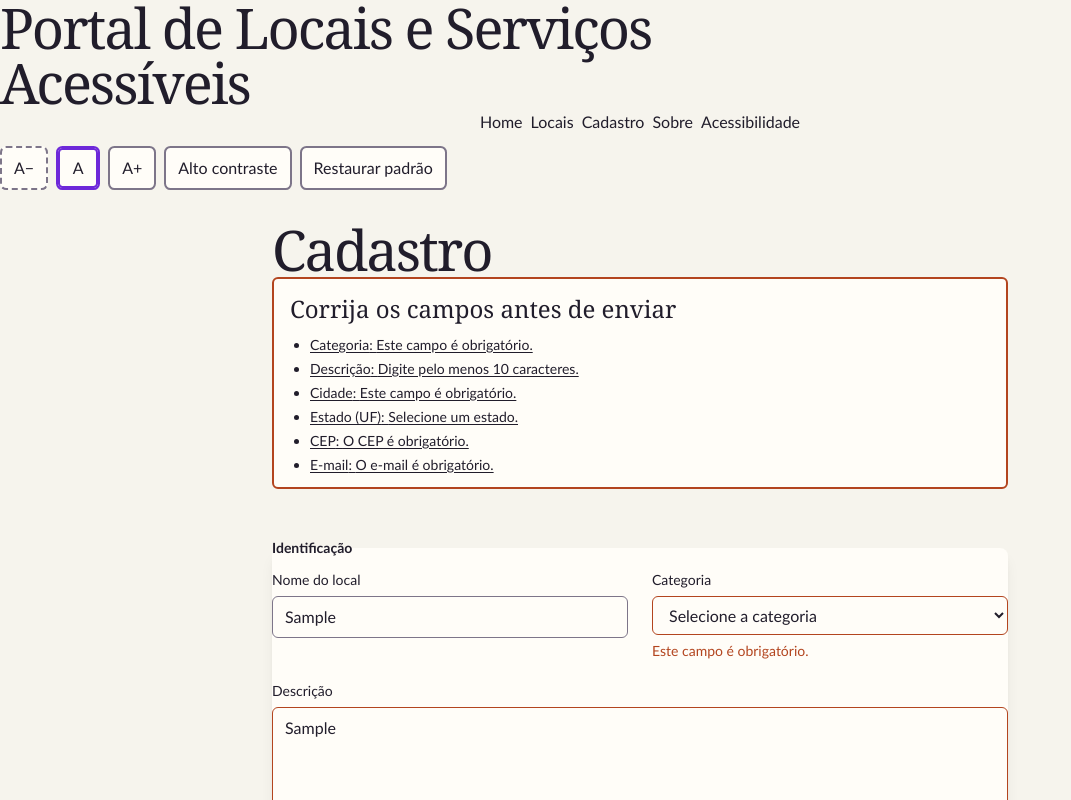
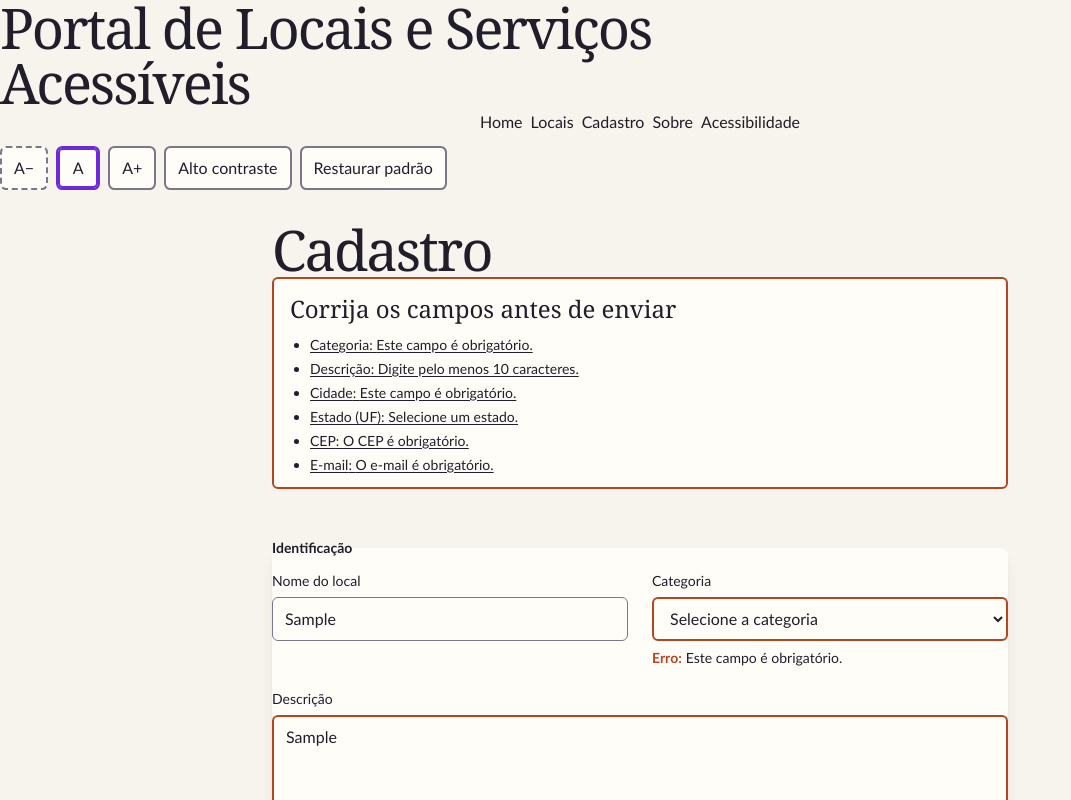
Before and after one commit to 1TDSPJ-26/portal-locais-acessiveis, a React (Vite) app: page /cadastrar in a window 1280 px wide. Both pictures are taken after typing "Sample", "Sample", "Sample", "Sample", "Sample", "Sample" into the empty fields and a click on the button "Cadastrar local". Shown: the top 800 px of the page, without its empty margins (0-1071 px from the left). Built offline with nearby package versions, Linux system fonts and the light colour scheme.

Commit message:
feat: cria padrao acessivel de botoes campos e mensagens

```diff
--- a/src/components/CheckboxField/index.tsx
+++ b/src/components/CheckboxField/index.tsx
@@ -16,7 +16,7 @@ export default function CheckboxField({
   onChange,
 }: CheckboxFieldProps) {
   return (
-    <div className="flex items-center gap-2.5 py-1 md:col-span-2">
+    <div className="campo-checkbox-grupo md:col-span-2">
       <input
         id={id}
         name={name}
@@ -25,9 +25,9 @@ export default function CheckboxField({
         onChange={(event: ChangeEvent<HTMLInputElement>) =>
           onChange(event.target.name, event.target.checked)
         }
-        className="h-4 w-4 shrink-0 accent-(--accent)"
+        className="campo-checkbox"
       />
-      <label htmlFor={id} className="text-sm text-(--ink)">
+      <label htmlFor={id} className="campo-checkbox-label">
         {label}
       </label>
     </div>
--- /dev/null
+++ b/src/components/Mensagem/index.tsx
@@ -0,0 +1,56 @@
+import { Children, Fragment, isValidElement } from "react";
+import type { ComponentPropsWithRef, ReactNode } from "react";
+
+export type TipoMensagem = "erro" | "sucesso" | "aviso";
+
+interface MensagemProps extends Omit<ComponentPropsWithRef<"div">, "children" | "role" | "aria-live"> {
+  tipo: TipoMensagem;
+  children?: ReactNode;
+  variante?: "painel" | "campo";
+  /** Desative em descrições de campo ou dentro de outra região viva. */
+  anunciar?: boolean;
+}
+
+const ROTULOS: Record<TipoMensagem, string> = {
+  erro: "Erro",
+  sucesso: "Sucesso",
+  aviso: "Aviso",
+};
+
+function possuiConteudo(children: ReactNode): boolean {
+  return Children.toArray(children).some((filho) => {
+    if (isValidElement<{ children?: ReactNode }>(filho) && filho.type === Fragment) {
+      return possuiConteudo(filho.props.children);
+    }
+    return typeof filho === "string" ? filho.trim().length > 0 : true;
+  });
+}
+
+/** Pode permanecer vazia no DOM para anunciar atualizações posteriores. */
+export default function Mensagem({
+  tipo,
+  children,
+  variante = "painel",
+  anunciar = true,
+  className = "",
+  ...props
+}: MensagemProps) {
+  const temConteudo = possuiConteudo(children);
+
+  return (
+    <div
+      {...props}
+      className={`mensagem mensagem--${tipo} mensagem--${variante} ${className}`.trim()}
+      role={anunciar ? (tipo === "erro" ? "alert" : "status") : undefined}
+      aria-live={anunciar ? (tipo === "erro" ? "assertive" : "polite") : undefined}
+      aria-atomic={anunciar ? true : undefined}
+    >
+      {temConteudo && (
+        <>
+          <strong className="mensagem-tipo">{ROTULOS[tipo]}:</strong>
+          <div className="mensagem-conteudo">{children}</div>
+        </>
+      )}
+    </div>
+  );
+}
--- a/src/components/SelectField/index.tsx
+++ b/src/components/SelectField/index.tsx
@@ -1,4 +1,5 @@
 import type { ChangeEvent } from 'react';
+import Mensagem from '../Mensagem';
 
 interface OpcaoSelect {
   valor: string;
@@ -32,7 +33,7 @@ export default function SelectField({
 
   return (
     <div className="flex flex-col gap-1.5">
-      <label htmlFor={id} className="text-sm font-medium text-(--ink)">
+      <label htmlFor={id} className="campo-rotulo">
         {label}
       </label>
       <select
@@ -45,7 +46,7 @@ export default function SelectField({
           onChange(event.target.name, event.target.value)
         }
         onBlur={(event) => onBlur?.(event.target.name)}
-        className="w-full rounded-md border border-(--control) bg-(--card) px-3 py-2 text-(--ink) outline-none focus-visible:ring-2 focus-visible:ring-(--accent) focus-visible:ring-offset-2 focus-visible:ring-offset-(--paper) aria-invalid:border-(--alert)"
+        className="campo"
       >
         {placeholder && <option value="">{placeholder}</option>}
         {options.map((opcao) => (
@@ -55,9 +56,9 @@ export default function SelectField({
         ))}
       </select>
       {error && (
-        <span id={errorId} className="text-sm font-medium text-(--alert)">
+        <Mensagem tipo="erro" variante="campo" anunciar={false} id={errorId}>
           {error}
-        </span>
+        </Mensagem>
       )}
     </div>
   );
--- a/src/components/TextAreaField/index.tsx
+++ b/src/components/TextAreaField/index.tsx
@@ -1,4 +1,5 @@
 import type { ChangeEvent } from 'react';
+import Mensagem from '../Mensagem';
 
 interface TextAreaFieldProps {
   id: string;
@@ -29,7 +30,7 @@ export default function TextAreaField({
 
   return (
     <div className={fullWidth ? 'flex flex-col gap-1.5 md:col-span-2' : 'flex flex-col gap-1.5'}>
-      <label htmlFor={id} className="text-sm font-medium text-(--ink)">
+      <label htmlFor={id} className="campo-rotulo">
         {label}
       </label>
       <textarea
@@ -44,12 +45,12 @@ export default function TextAreaField({
           onChange(event.target.name, event.target.value)
         }
         onBlur={(event) => onBlur?.(event.target.name)}
-        className="w-full resize-none rounded-md border border-(--control) bg-(--card) px-3 py-2 text-(--ink) placeholder:text-(--muted) outline-none focus-visible:ring-2 focus-visible:ring-(--accent) focus-visible:ring-offset-2 focus-visible:ring-offset-(--paper) aria-invalid:border-(--alert)"
+        className="campo"
       />
       {error && (
-        <span id={errorId} className="text-sm font-medium text-(--alert)">
+        <Mensagem tipo="erro" variante="campo" anunciar={false} id={errorId}>
           {error}
-        </span>
+        </Mensagem>
       )}
     </div>
   );
--- a/src/components/TextField/index.tsx
+++ b/src/components/TextField/index.tsx
@@ -1,4 +1,5 @@
 import type { ChangeEvent } from 'react';
+import Mensagem from '../Mensagem';
 
 interface TextFieldProps {
   id: string;
@@ -29,7 +30,7 @@ export default function TextField({
 
   return (
     <div className={fullWidth ? 'flex flex-col gap-1.5 md:col-span-2' : 'flex flex-col gap-1.5'}>
-      <label htmlFor={id} className="text-sm font-medium text-(--ink)">
+      <label htmlFor={id} className="campo-rotulo">
         {label}
       </label>
       <input
@@ -44,12 +45,12 @@ export default function TextField({
           onChange(event.target.name, event.target.value)
         }
         onBlur={(event) => onBlur?.(event.target.name)}
-        className="w-full rounded-md border border-(--control) bg-(--card) px-3 py-2 text-(--ink) placeholder:text-(--muted) outline-none focus-visible:ring-2 focus-visible:ring-(--accent) focus-visible:ring-offset-2 focus-visible:ring-offset-(--paper) aria-invalid:border-(--alert)"
+        className="campo"
       />
       {error && (
-        <span id={errorId} className="text-sm font-medium text-(--alert)">
+        <Mensagem tipo="erro" variante="campo" anunciar={false} id={errorId}>
           {error}
-        </span>
+        </Mensagem>
       )}
     </div>
   );
--- a/src/index.css
+++ b/src/index.css
@@ -8,6 +8,7 @@
   --line: #ded8e3;
   --control: #7d7589;
   --accent: #6d28d9;
+  --on-accent: #ffffff;
   --accent-soft: #ece4fa;
   --hero: #2e1d3d;
   --hero-ink: #f5f3e9;
@@ -35,6 +36,7 @@
     --line: #2e303a;
     --control: #7a7e92;
     --accent: #c084fc;
+    --on-accent: #16171d;
     --accent-soft: #2a2140;
     --hero: #241a33;
     --hero-ink: #f5f3e9;
@@ -57,12 +59,112 @@ body {
   box-sizing: border-box;
 }
 button,
-input {
+input,
+select,
+textarea {
   font: inherit;
 }
 button {
   cursor: pointer;
 }
+
+/* Padrão da Issue #80: as mesmas classes servem para button e Link.
+   As cores acompanham o tema; classes de layout permanecem nas páginas. */
+.botao {
+  display: inline-flex;
+  align-items: center;
+  justify-content: center;
+  gap: 0.375rem;
+  min-width: max(44px, 2.75rem);
+  min-height: max(44px, 2.75rem);
+  padding: 0.5rem 0.9375rem;
+  border: 1px solid var(--control);
+  border-radius: 0.375rem;
+  font: inherit;
+  font-weight: 600;
+  line-height: 1.5;
+  text-align: center;
+  text-decoration: none;
+}
+
+.botao--primario {
+  color: var(--on-accent);
+  background: var(--accent);
+  border-color: var(--accent);
+}
+
+.botao--secundario {
+  color: var(--ink);
+  background: var(--card);
+}
+
+.botao:hover:not(:disabled) {
+  text-decoration: underline;
+  text-underline-offset: 0.2em;
+}
+
+.botao:disabled {
+  cursor: not-allowed;
+  border-style: dashed;
+}
+
+.botao[aria-pressed="true"],
+.botao[aria-current="page"] {
+  border-color: var(--accent);
+  box-shadow: inset 0 0 0 2px var(--accent);
+}
+
+.campo {
+  width: 100%;
+  min-width: 0;
+  min-height: max(44px, 2.75rem);
+  padding: 0.5rem 0.75rem;
+  border: 1px solid var(--control);
+  border-radius: 0.375rem;
+  color: var(--ink);
+  background: var(--card);
+  font: inherit;
+  line-height: 1.5;
+}
+
+.campo::placeholder { color: var(--muted); opacity: 1; }
+.campo[aria-invalid="true"] { border-color: var(--alert); border-width: 2px; }
+textarea.campo { resize: vertical; }
+.campo-rotulo { color: var(--ink); font-size: 0.875rem; font-weight: 500; }
+
+.campo-checkbox-grupo {
+  display: flex;
+  align-items: center;
+  gap: 0.625rem;
+  min-height: max(44px, 2.75rem);
+}
+.campo-checkbox { width: 1rem; height: 1rem; flex-shrink: 0; accent-color: var(--accent); }
+.campo-checkbox-label {
+  display: inline-flex;
+  align-items: center;
+  min-height: max(44px, 2.75rem);
+  color: var(--ink);
+  font-size: 0.875rem;
+  cursor: pointer;
+}
+
+/* Uma região vazia não desenha painel nem rótulo, mas continua disponível
+   para anunciar o conteúdo que chega após a montagem. */
+.mensagem { color: var(--ink); overflow-wrap: anywhere; }
+.mensagem--painel:not(:empty) {
+  padding: 1rem;
+  border: 1px solid var(--accent);
+  border-radius: 0.375rem;
+  background: var(--card);
+}
+.mensagem--erro:not(:empty) { border-color: var(--alert); }
+.mensagem-tipo { display: block; color: var(--accent); }
+.mensagem--erro .mensagem-tipo { color: var(--alert); }
+.mensagem--campo { font-size: 0.875rem; }
+.mensagem--campo .mensagem-tipo { display: inline; margin-right: 0.25rem; }
+.mensagem--campo .mensagem-conteudo { display: inline; }
+.mensagem--painel .mensagem-conteudo > * + * { margin-top: 0.75rem; }
+
 .app-shell {
   max-width: 1160px;
   margin: 0 auto;
@@ -224,7 +326,7 @@ h3 {
   margin-left: 7px;
   border-radius: 50%;
   background: var(--accent);
-  color: white;
+  color: var(--on-accent);
   font-size: 12px;
 }
 .filters-panel {
@@ -316,7 +418,7 @@ legend span {
 .check-option input:checked + .custom-check {
   border-color: var(--accent);
   background: var(--accent);
-  color: white;
+  color: var(--on-accent);
 }
 
 :root { font-size: 100%; }
@@ -331,6 +433,7 @@ legend span {
   --line: #ffffff;
   --control: #ffffff;
   --accent: #ffff00;
+  --on-accent: #000000;
   --accent-soft: #000000;
   --hero: #000000;
   --hero-ink: #ffffff;
@@ -346,11 +449,11 @@ legend span {
   background-color: #000000;
 }
 
-:root[data-contraste="alto"] a { color: #ffff00; }
-:root[data-contraste="alto"] button {
-  color: #ffffff;
-  background-color: #000000;
-  border: 0.125rem solid #ffffff;
+:root[data-contraste="alto"] a:not(.botao) { color: var(--accent); }
+:root[data-contraste="alto"] button:not(.botao) {
+  color: var(--ink);
+  background-color: var(--card);
+  border: 0.125rem solid var(--control);
 }
 
 .controles-exibicao {
@@ -528,6 +631,7 @@ footer nav a {
 /* Contorno preto com faixa branca para fundos claros e escuros.
    Nos filtros transparentes, o foco aparece no controle visual. */
 :focus-visible,
+.botao:focus-visible,
 .controles-exibicao button:focus-visible,
 .check-option input:focus-visible + .custom-check,
 .category-option:has(input:focus-visible) {
@@ -540,6 +644,7 @@ footer nav a {
 
 @media (forced-colors: active) {
   :focus-visible,
+  .botao:focus-visible,
   .controles-exibicao button:focus-visible,
   .check-option input:focus-visible + .custom-check,
   .category-option:has(input:focus-visible) {
```
Also changed, not shown: 3 other files (tests, documents, lock files or other folders).
